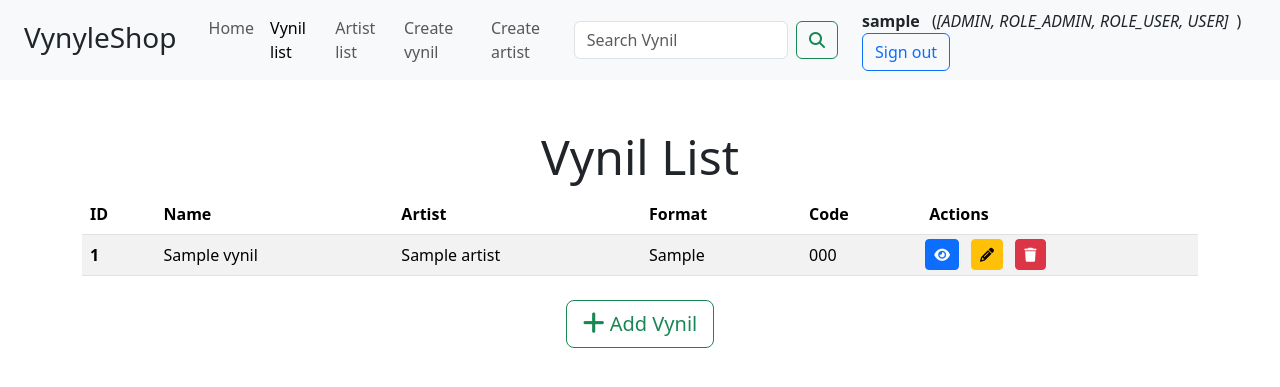
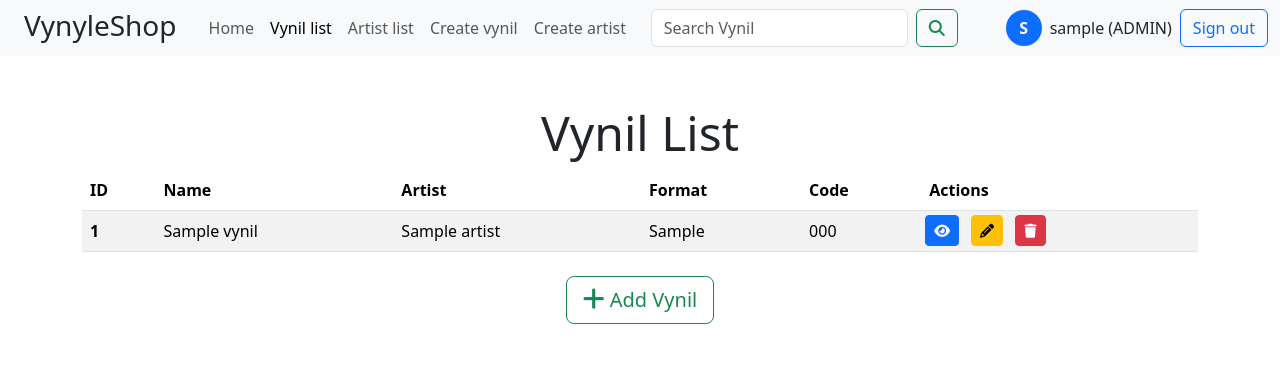
Before and after one commit to SimoneChiodo/backend-vynyleshop-spring, a Spring Boot app: page /vynil in a window 1280 px wide. Shown: the top 387 px of the page. Run offline with Spring Boot 4, Linux system fonts and the light colour scheme; a user stored in the database is signed in; tables that the repository leaves empty hold one stand-in row (values such as "Sample post"); some of the project's set-up classes (security, data sources, template engines, error pages and the like) are left out, and stand-ins take their place; some libraries are stand-ins or nearby versions.

Commit message:
Fix user page permissions visibility, user info in navbar

```diff
--- a/src/main/resources/static/css/style.css
+++ b/src/main/resources/static/css/style.css
@@ -57,3 +57,14 @@
   height: auto;
   max-height: 18vh;
 }
+
+.user-icon {
+  width: 36px;
+  height: 36px;
+  border-radius: 50%;
+  background-color: #0d6efd;
+  color: white;
+  font-weight: bold;
+  font-size: 1rem;
+  text-transform: uppercase;
+}
--- a/src/main/resources/templates/artist/index.html
+++ b/src/main/resources/templates/artist/index.html
@@ -103,7 +103,8 @@
         </table>
 
         <!-- Add Vynil Button -->
-        <div class="w-100 text-center mt-4">
+        <div class="w-100 text-center mt-4"
+        sec:authorize="hasAuthority('ADMIN')">
           <a
             class="btn btn-outline-success btn-lg"
             th:href="@{/artist/create}"
--- a/src/main/resources/templates/fragments.html
+++ b/src/main/resources/templates/fragments.html
@@ -96,7 +96,7 @@
 
             <!-- SEARCH BAR -->
             <form
-              class="d-flex mb-3 mb-lg-0 me-4"
+              class="d-flex mb-3 mb-lg-0 me-5"
               role="search"
               th:action="@{/vynil/search}"
             >
@@ -113,18 +113,23 @@
               </button>
             </form>
 
-            <div class="user-info text-end text-lg-start">
+            <!-- USER INFO -->
+            <div
+              class="d-flex align-items-center user-info justify-content-end justify-content-lg-start"
+            >
+              <!-- User icon -->
+              <div
+                class="user-icon d-flex justify-content-center align-items-center me-2"
+              >
+                <span
+                  >[[${#authentication.name.substring(0,1).toUpperCase()}]]</span
+                >
+              </div>
               <!-- User name -->
-              <span sec:authentication="name" class="fw-bold me-2"></span>
+              <span sec:authentication="name" class="me-1"></span>
 
               <!-- User role -->
-              <span
-                >(<span
-                  sec:authentication="authorities"
-                  class="fst-italic me-2"
-                ></span
-                >)</span
-              >
+              <span class="me-2">([[${#authentication.authorities[0]}]])</span>
 
               <!-- Sign out button -->
               <a href="/logout" class="btn btn-small btn-outline-primary"
--- a/src/main/resources/templates/vynil/index.html
+++ b/src/main/resources/templates/vynil/index.html
@@ -107,7 +107,8 @@
         </table>
 
         <!-- Add Vynil Button -->
-        <div class="w-100 text-center mt-4">
+        <div class="w-100 text-center mt-4"
+        sec:authorize="hasAuthority('ADMIN')">
           <a
             class="btn btn-outline-success btn-lg"
             th:href="@{/vynil/create}"
```
Also changed, not shown: src/main/resources/templates/home/index.html (+4 -14 lines).
